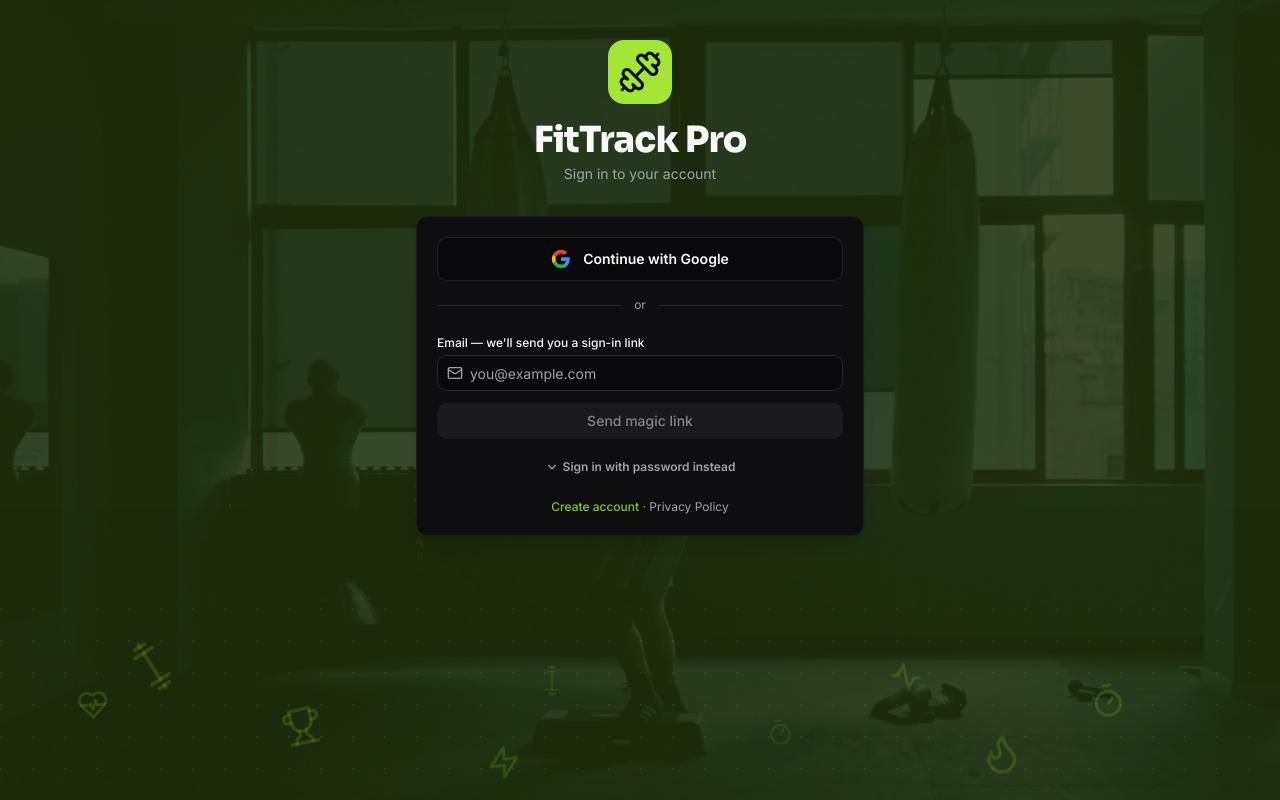
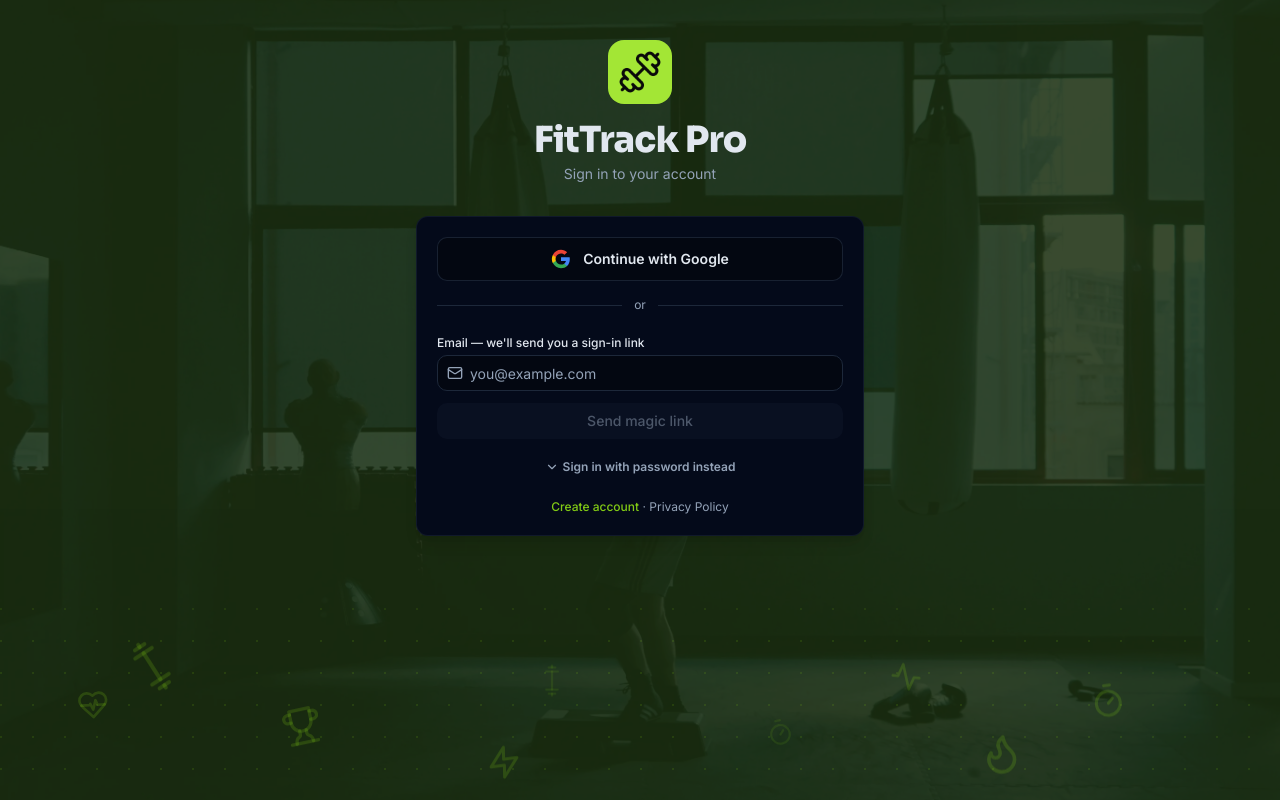
Before and after one commit to bereketfikre2021-sudo/Fit-Track-Pro, a React (Vite) app: page /login in a window 1280 px wide. Built offline with nearby package versions, Linux system fonts and the light colour scheme; no server answers.

Commit message:
Apply navy + lime theme to frontend, replace all black/dark tones

```diff
--- a/src/components/ExerciseDetailSheet.jsx
+++ b/src/components/ExerciseDetailSheet.jsx
@@ -160,7 +160,7 @@
         {/* Backdrop */}
         <DialogPrimitive.Overlay
           className={cn(
-            'fixed inset-0 z-50 bg-black/60 backdrop-blur-sm',
+            'fixed inset-0 z-50 bg-background/80 backdrop-blur-sm',
             'data-[state=open]:animate-in data-[state=closed]:animate-out',
             'data-[state=closed]:fade-out-0 data-[state=open]:fade-in-0',
             'duration-200'
--- a/src/components/ExerciseHistorySheet.jsx
+++ b/src/components/ExerciseHistorySheet.jsx
@@ -100,9 +100,9 @@
   const chartOptions = {
     responsive: true,
     plugins: { legend: { display: false }, tooltip: {
-      backgroundColor: 'rgba(0,0,0,0.75)',
-      titleColor: '#fff',
-      bodyColor: '#ccc',
+      backgroundColor: 'rgba(10,17,40,0.92)',
+      titleColor: 'hsl(213,31%,91%)',
+      bodyColor: 'hsl(215,20%,65%)',
       callbacks: {
         label: (ctx) => hasWeight ? `${ctx.raw} kg` : `${ctx.raw} reps`,
       },
@@ -110,13 +110,13 @@
     scales: {
       x: {
         grid: { display: false },
-        ticks: { font: { size: 10 }, color: 'rgba(150,150,150,0.8)' },
+        ticks: { font: { size: 10 }, color: 'hsl(215,20%,55%)' },
       },
       y: {
-        grid: { color: 'rgba(150,150,150,0.15)' },
+        grid: { color: 'rgba(71,108,182,0.15)' },
         ticks: {
           font: { size: 10 },
-          color: 'rgba(150,150,150,0.8)',
+          color: 'hsl(215,20%,55%)',
           callback: (v) => hasWeight ? `${v}kg` : `${v}r`,
         },
       },
@@ -127,7 +127,7 @@
     <div className="fixed inset-0 z-50 flex items-end sm:items-center justify-center">
       {/* Backdrop */}
       <div
-        className="absolute inset-0 bg-black/50 backdrop-blur-sm"
+        className="absolute inset-0 bg-background/80 backdrop-blur-sm"
         onClick={onClose}
         aria-hidden
       />
--- a/src/components/OfflineIndicator.jsx
+++ b/src/components/OfflineIndicator.jsx
@@ -72,8 +72,8 @@
         'flex items-center gap-2 px-4 py-2 rounded-full shadow-lg',
         'text-sm font-medium border transition-all duration-300',
         'animate-in slide-in-from-bottom-2 fade-in',
-        isOffline && 'bg-zinc-900 border-zinc-700 text-zinc-200',
-        isSyncing && 'bg-zinc-900 border-primary/40 text-primary',
+        isOffline && 'bg-secondary border-border text-foreground',
+        isSyncing && 'bg-secondary border-primary/40 text-primary',
         isSynced  && 'bg-primary/10 border-primary/40 text-primary',
       )}
     >
@@ -83,7 +83,7 @@
           <span>
             You&apos;re offline
             {pending > 0 && (
-              <span className="ml-1 text-xs text-zinc-400">
+              <span className="ml-1 text-xs text-muted-foreground">
                 · {pending} pending
               </span>
             )}
--- a/src/components/WorkoutInsightsReport.jsx
+++ b/src/components/WorkoutInsightsReport.jsx
@@ -540,9 +540,9 @@
                   plugins: {
                     legend: { display: false },
                     tooltip: {
-                      backgroundColor: 'rgba(0,0,0,0.75)',
-                      titleColor: '#fff',
-                      bodyColor: '#ccc',
+                      backgroundColor: 'rgba(10,17,40,0.92)',
+                      titleColor: 'hsl(213,31%,91%)',
+                      bodyColor: 'hsl(215,20%,65%)',
                       callbacks: {
                         label: (ctx) => `${ctx.raw.toLocaleString()} kg`,
                       },
@@ -551,13 +551,13 @@
                   scales: {
                     x: {
                       grid: { display: false },
-                      ticks: { font: { size: 9 }, color: 'rgba(150,150,150,0.8)' },
+                      ticks: { font: { size: 9 }, color: 'hsl(215,20%,55%)' },
                     },
                     y: {
-                      grid: { color: 'rgba(150,150,150,0.1)' },
+                      grid: { color: 'rgba(71,108,182,0.1)' },
                       ticks: {
                         font: { size: 9 },
-                        color: 'rgba(150,150,150,0.8)',
+                        color: 'hsl(215,20%,55%)',
                         callback: (v) => v === 0 ? '' : `${v}kg`,
                       },
                     },
--- a/src/index.css
+++ b/src/index.css
@@ -15,24 +15,25 @@
 
 @layer base {
   :root {
-    --background: 240 10% 3.9%;
-    --foreground: 0 0% 98%;
-    --card: 240 10% 6%;
-    --card-foreground: 0 0% 98%;
-    --popover: 240 10% 6%;
-    --popover-foreground: 0 0% 98%;
+    /* Navy + Lime theme — mirrors admin dark palette */
+    --background: 224 71% 4%;
+    --foreground: 213 31% 91%;
+    --card: 224 71% 6%;
+    --card-foreground: 213 31% 91%;
+    --popover: 224 71% 6%;
+    --popover-foreground: 213 31% 91%;
     --primary: 84 81% 44%;
     --primary-foreground: 240 10% 3.9%;
-    --secondary: 240 4% 16%;
-    --secondary-foreground: 0 0% 98%;
-    --muted: 240 4% 16%;
-    --muted-foreground: 240 5% 64.9%;
+    --secondary: 222 47% 11%;
+    --secondary-foreground: 215 20% 65%;
+    --muted: 223 47% 11%;
+    --muted-foreground: 215 20% 65%;
     --accent: 84 81% 44%;
     --accent-foreground: 240 10% 3.9%;
-    --destructive: 0 62.8% 30.6%;
-    --destructive-foreground: 0 0% 98%;
-    --border: 240 4% 16%;
-    --input: 240 4% 16%;
+    --destructive: 0 63% 31%;
+    --destructive-foreground: 213 31% 91%;
+    --border: 216 34% 17%;
+    --input: 216 34% 17%;
     --ring: 84 81% 44%;
     --radius: 0.75rem;
   }
@@ -123,7 +124,7 @@
 
 /* Glassmorphism effect */
 .glass-effect {
-  background: rgba(20, 20, 24, 0.8);
+  background: rgba(10, 17, 40, 0.8);
   backdrop-filter: blur(20px) saturate(180%);
   -webkit-backdrop-filter: blur(20px) saturate(180%);
 }
@@ -190,14 +191,14 @@
   width: var(--width, 360px);
   padding: 0.875rem 1rem;
   border-radius: 0.875rem;
-  border: 1px solid hsl(240 4% 20%);
-  background: hsl(240 10% 8%);
+  border: 1px solid hsl(216 34% 22%);
+  background: hsl(224 71% 8%);
   backdrop-filter: blur(20px) saturate(180%);
   -webkit-backdrop-filter: blur(20px) saturate(180%);
   box-shadow:
-    0 0 0 1px hsl(240 4% 16% / 0.6),
-    0 8px 32px hsl(240 10% 2% / 0.7),
-    0 2px 8px hsl(240 10% 2% / 0.4);
+    0 0 0 1px hsl(216 34% 17% / 0.6),
+    0 8px 32px hsl(224 71% 2% / 0.7),
+    0 2px 8px hsl(224 71% 2% / 0.4);
   animation: ftp-toast-in 0.25s cubic-bezier(0.16, 1, 0.3, 1);
   pointer-events: all;
   position: relative;
@@ -213,7 +214,7 @@
   bottom: 0;
   width: 3px;
   border-radius: 0.875rem 0 0 0.875rem;
-  background: hsl(240 4% 30%);
+  background: hsl(216 34% 30%);
 }
 
 /* ── Variant colours ── */
@@ -270,14 +271,14 @@
   font-size: 0.875rem;
   font-weight: 600;
   line-height: 1.35;
-  color: hsl(0 0% 98%);
+  color: hsl(213 31% 91%);
   flex: 1;
 }
 
 .ftp-toast-description {
   font-size: 0.8rem;
   line-height: 1.45;
-  color: hsl(240 5% 64.9%);
+  color: hsl(215 20% 65%);
   margin-top: 0.2rem;
 }
 
@@ -289,9 +290,9 @@
   width: 1.25rem;
   height: 1.25rem;
   border-radius: 0.375rem;
-  border: 1px solid hsl(240 4% 22%);
-  background: hsl(240 10% 12%);
-  color: hsl(240 5% 55%);
+  border: 1px solid hsl(216 34% 22%);
+  background: hsl(224 71% 10%);
+  color: hsl(215 20% 55%);
   display: flex;
   align-items: center;
   justify-content: center;
@@ -307,8 +308,8 @@
 }
 
 .ftp-toast-close:hover {
-  background: hsl(240 10% 18%);
-  color: hsl(0 0% 98%);
+  background: hsl(224 71% 14%);
+  color: hsl(213 31% 91%);
 }
 
 /* ── Enter / exit animation ── */
```
